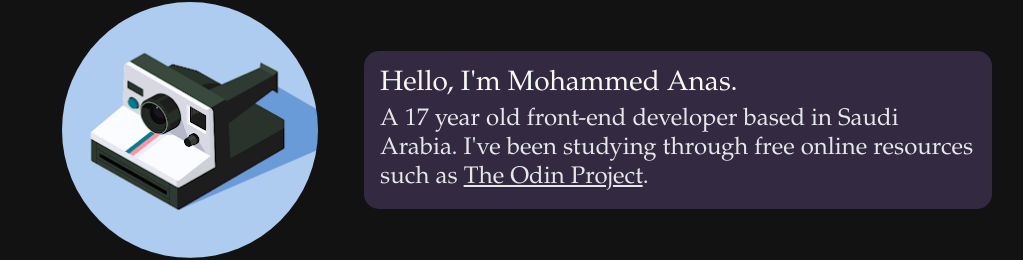
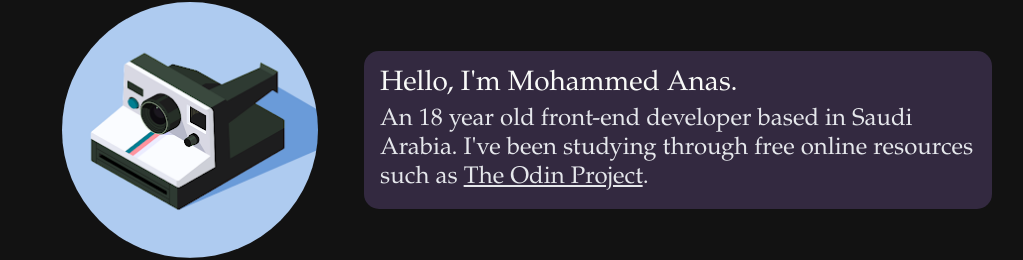
Before and after one commit to anas1306/portfolio, a plain HTML site: page index.html in a window 1280 px wide. Shown: the part 156-416 px from the top of the page, without its empty margins (128-1151 px from the left). Drawn offline with Linux system fonts and the light colour scheme.

Commit message:
Updated Age

```diff
--- a/index.html
+++ b/index.html
@@ -29,7 +29,7 @@
             <img src="images/icon.png" id="pfp" alt="my profile icon">
             <div class="text">
                 <p id="txt">Hello, I'm Mohammed Anas.</p>
-                <p id="subtxt">A 17 year old front-end developer based in Saudi Arabia. I've been studying through free online resources such as <a href="https://theodinproject.com" target="_blank" rel="noreferrer noopener">The Odin Project</a>.</p>
+                <p id="subtxt">An 18 year old front-end developer based in Saudi Arabia. I've been studying through free online resources such as <a href="https://theodinproject.com" target="_blank" rel="noreferrer noopener">The Odin Project</a>.</p>
             </div>
         </div>
 
```
